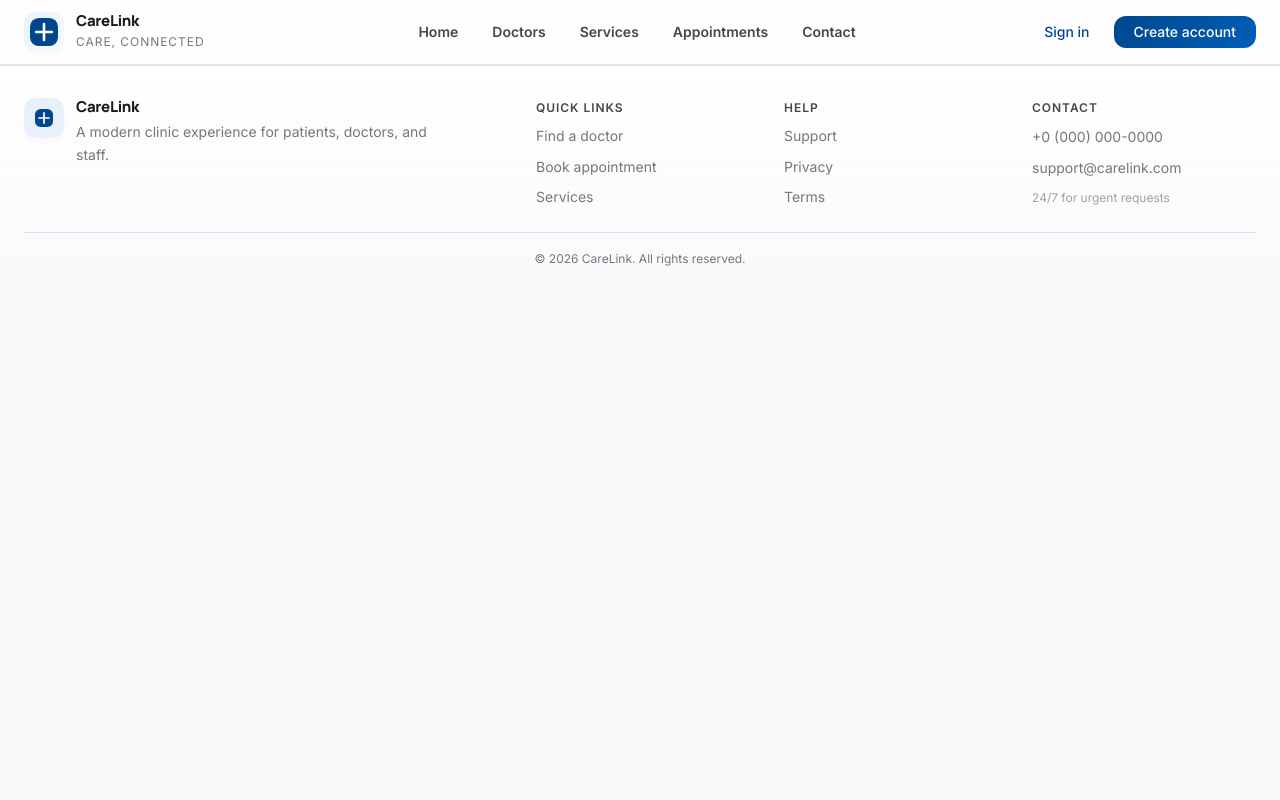
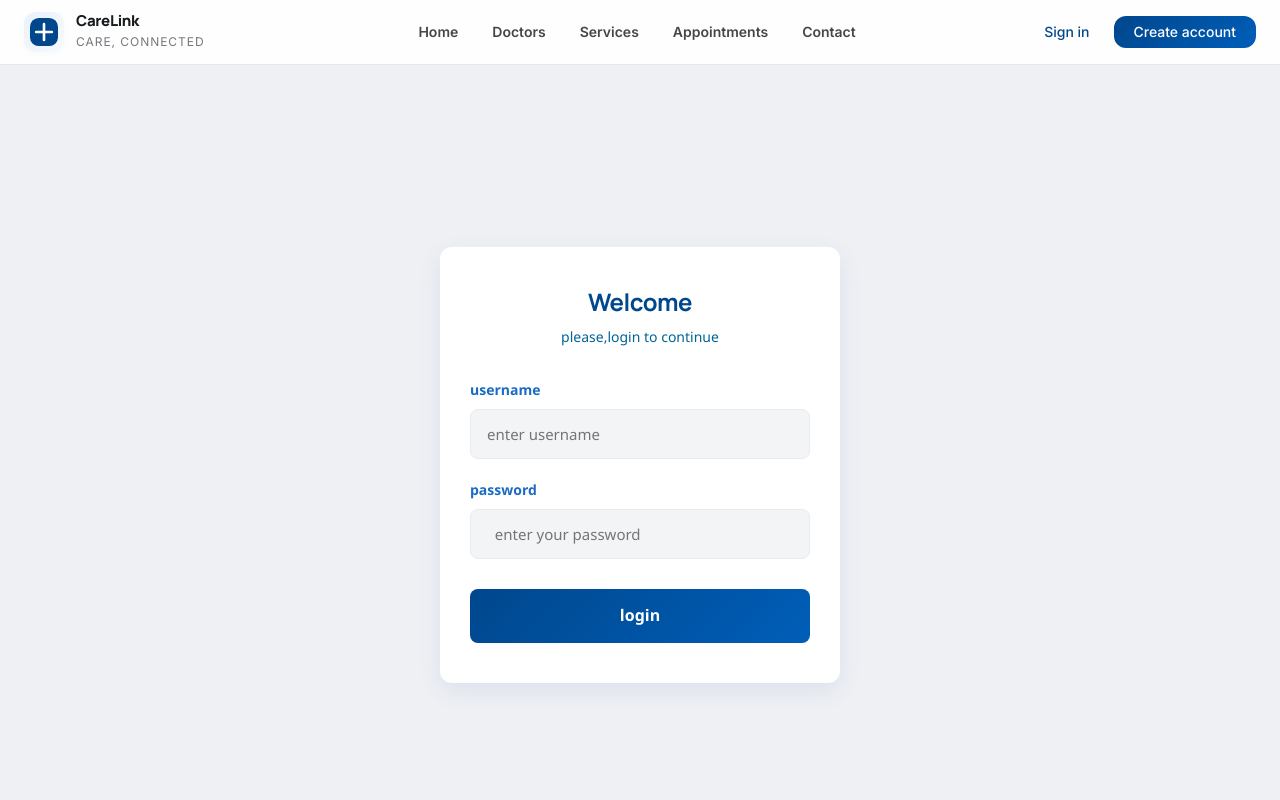
Before and after one commit to AmirMawla/CareLink_Front, an Angular app: page /auth/login in a window 1280 px wide. Before the commit this address led to /. Shown: the top 800 px of the page. Built offline with nearby package versions, Linux system fonts and the light colour scheme.

Commit message:
feat/add login and logout

```diff
--- /dev/null
+++ b/src/app/components/layouts/login/login.css
@@ -0,0 +1,128 @@
+.login-wrapper {
+  display: flex;
+  justify-content: center;
+  align-items: center;
+  min-height: 100vh;
+  background-color: var(--surface-container);
+  font-family: 'Segoe UI', Tahoma, Geneva, Verdana, sans-serif;
+  padding: 20px;
+}
+
+.login-card {
+  background-color: var(--surface-lowest);
+  width: 100%;
+  max-width: 400px;
+  padding: 40px 30px;
+  border-radius: 12px;
+  box-shadow: 0 8px 24px rgba(0, 71, 141, 0.08);
+}
+
+.login-header {
+  text-align: center;
+  margin-bottom: 30px;
+}
+
+.login-header h2 {
+  color: var(--primary);
+  margin: 0 0 8px 0;
+  font-size: 24px;
+}
+
+.login-header p {
+  color: var(--info);
+  margin: 0;
+  font-size: 14px;
+}
+
+.alert {
+  padding: 12px 16px;
+  border-radius: 8px;
+  margin-bottom: 20px;
+  font-size: 14px;
+  font-weight: 500;
+  text-align: center;
+}
+
+.alert-error {
+  background-color: var(--error-container);
+  color: var(--error);
+  border: 1px solid var(--error);
+}
+
+.form-group {
+  margin-bottom: 20px;
+  display: flex;
+  flex-direction: column;
+}
+
+.form-group label {
+  margin-bottom: 8px;
+  color: var(--primary-fixed);
+  font-size: 14px;
+  font-weight: 600;
+}
+
+.form-group input {
+  padding: 12px 16px;
+  border: 1px solid var(--surface-high);
+  border-radius: 8px;
+  background-color: var(--surface-low);
+  color: #333;
+  font-size: 15px;
+  transition: all 0.3s ease;
+  outline: none;
+}
+
+.form-group input:focus {
+  border-color: var(--primary);
+  background-color: var(--surface-lowest);
+  box-shadow: 0 0 0 3px var(--primary-light);
+}
+
+.form-group input:disabled {
+  background-color: var(--surface-container);
+  cursor: not-allowed;
+  opacity: 0.7;
+}
+
+.btn-primary {
+  width: 100%;
+  padding: 14px;
+  background-color: var(--primary);
+  color: var(--surface-lowest);
+  border: none;
+  border-radius: 8px;
+  font-size: 16px;
+  font-weight: bold;
+  cursor: pointer;
+  transition: background-color 0.3s ease;
+  margin-top: 10px;
+}
+
+.btn-primary:hover:not(:disabled) {
+  background-color: var(--primary-container);
+}
+
+.btn-primary:disabled {
+  background-color: var(--primary-light);
+  color: var(--primary);
+  cursor: not-allowed;
+}
+
+.loader-text {
+  animation: pulse 1.5s infinite;
+}
+
+.form-group input {
+  text-align: left;
+}
+
+.form-group label {
+  text-align: left;
+}
+
+@keyframes pulse {
+  0% { opacity: 0.6; }
+  50% { opacity: 1; }
+  100% { opacity: 0.6; }
+}
--- /dev/null
+++ b/src/app/components/layouts/login/login.html
@@ -0,0 +1,43 @@
+<div class="login-wrapper" dir="rtl">
+  <div class="login-card">
+    <div class="login-header">
+      <h2>Welcome</h2>
+      <p>please,login to continue</p>
+    </div>
+
+    <div *ngIf="errorMessage" class="alert alert-error">
+      {{ errorMessage }}
+    </div>
+
+    <form (ngSubmit)="login()">
+      <div class="form-group">
+        <label for="username">username</label>
+        <input
+          type="text"
+          id="username"
+          name="username"
+          [(ngModel)]="username"
+          placeholder="enter username"
+          required
+          [disabled]="isLoading">
+      </div>
+
+      <div class="form-group">
+        <label for="password">password </label>
+        <input
+          type="password"
+          id="password"
+          name="password"
+          [(ngModel)]="password"
+          placeholder="enter your password  "
+          required
+          [disabled]="isLoading">
+      </div>
+
+      <button type="submit" class="btn-primary" [disabled]="isLoading">
+        <span *ngIf="!isLoading">login </span>
+        <span *ngIf="isLoading" class="loader-text">loading ...</span>
+      </button>
+    </form>
+  </div>
+</div>
--- /dev/null
+++ b/src/app/components/layouts/login/login.ts
@@ -0,0 +1,83 @@
+import { ChangeDetectorRef, Component, inject, OnInit } from '@angular/core';
+import { CommonModule } from '@angular/common';
+import { FormsModule } from '@angular/forms';
+import { HttpClient, HttpHeaders } from '@angular/common/http';
+import { Router, RouterModule } from '@angular/router';
+import { environment } from '../../../../environments/environment';
+
+export interface LoginResponse {
+  token: string;
+}
+
+export interface LogoutResponse {
+  message: string;
+}
+
+@Component({
+  selector: 'app-login',
+  standalone: true,
+  imports: [CommonModule, RouterModule, FormsModule],
+  templateUrl: './login.html',
+  styleUrl: './login.css',
+})
+export class Login implements OnInit{
+  private httpClient = inject(HttpClient);
+  private router = inject(Router);
+  private cdr = inject(ChangeDetectorRef);
+
+  username = '';
+  password = '';
+  errorMessage = '';
+  isLoading = false;
+
+  apiurl = environment.apiUrl;
+
+  ngOnInit() {
+   // this.logout();
+  }
+/*
+  logout():void{
+    let token = localStorage.getItem('token');
+    const headers = new HttpHeaders({
+    'Authorization': 'Token ' + token
+  });
+    this.httpClient.post<LogoutResponse>(`${this.apiurl}/api/accounts/logout/`,{},{headers:headers}).subscribe({
+      next: (response) => {
+        localStorage.removeItem('token');
+      },
+      error: (error) => {
+        console.error(error);
+        this.isLoading = false;
+      }
+    });
+
+  }
+*/
+  login(): void {
+    if (!this.username || !this.password) {
+      this.errorMessage = 'please enter username and password';
+      return;
+    }
+
+    this.isLoading = true;
+    this.errorMessage = '';
+
+    this.httpClient.post<LoginResponse>(`${this.apiurl}/api/accounts/login/`, {
+      username: this.username,
+      password: this.password
+    }).subscribe({
+      next: (response) => {
+        localStorage.setItem('token', response.token);
+        this.isLoading = false;
+        console.log("logged in successfully");
+        this.router.navigate(['/']);
+      },
+      error: (error) => {
+        console.error(error);
+        this.isLoading = false;
+        this.errorMessage = 'wrong user name or password';
+        this.cdr.detectChanges();
+      }
+    });
+  }
+}
--- a/src/app/components/shared/main-navbar/main-navbar.component.html
+++ b/src/app/components/shared/main-navbar/main-navbar.component.html
@@ -22,8 +22,13 @@
     </nav>
 
     <div class="cl-mainnav__actions">
-      <a class="btn btn-tertiary cl-mainnav__action-link" routerLink="/auth/login">Sign in</a>
-      <a class="btn btn-primary" routerLink="/auth/register">Create account</a>
+      @if(token){
+        <a class="btn btn-tertiary cl-mainnav__action-link" (click)="logout()">Logout</a>
+      }@else{
+        <a class="btn btn-tertiary cl-mainnav__action-link" routerLink="/auth/login">Sign in</a>
+        <a class="btn btn-primary" routerLink="/auth/register">Create account</a>
+      }
+
 
       <button
         class="cl-mainnav__menu-btn"
--- a/src/app/components/shared/main-navbar/main-navbar.component.ts
+++ b/src/app/components/shared/main-navbar/main-navbar.component.ts
@@ -1,5 +1,8 @@
-import { Component } from '@angular/core';
-import { RouterLink, RouterLinkActive } from '@angular/router';
+import { HttpClient, HttpHeaders } from '@angular/common/http';
+import { ChangeDetectorRef, Component ,inject,Inject} from '@angular/core';
+import { Router, RouterLink, RouterLinkActive } from '@angular/router';
+import { LogoutResponse } from '../../layouts/login/login';
+import { environment } from '../../../../environments/environment';
 
 @Component({
   selector: 'app-main-navbar',
@@ -10,7 +13,31 @@ import { RouterLink, RouterLinkActive } from '@angular/router';
 })
 export class MainNavbarComponent {
   isMobileMenuOpen = false;
+  private httpClient = inject(HttpClient);
+  private router = inject(Router);
+  private cdr = inject(ChangeDetectorRef);
+  apiurl = environment.apiUrl;
 
+  get token() {
+    return localStorage.getItem('token');
+  }
+
+  logout():void{
+    let token = localStorage.getItem('token');
+    const headers = new HttpHeaders({
+    'Authorization': 'Token ' + token
+  });
+    this.httpClient.post<LogoutResponse>(`${this.apiurl}/api/accounts/logout/`,{},{headers:headers}).subscribe({
+      next: (response) => {
+        localStorage.removeItem('token');
+        this.cdr.detectChanges();
+        this.router.navigate(['/auth/login']);
+      },
+      error: (error) => {
+        console.error(error);
+      }
+    });
+  }
   toggleMobileMenu(): void {
     this.isMobileMenuOpen = !this.isMobileMenuOpen;
   }
--- /dev/null
+++ b/src/environments/environment.ts
@@ -0,0 +1,4 @@
+export const environment = {
+  production: false,
+  apiUrl: 'http://localhost:1234'
+};
```
Also changed, not shown: src/app/app.routes.ts (+7 -0 lines), src/app/components/layouts/login/users-models.ts (added, +37 -0 lines), 1 other file (tests, documents, lock files or other folders).
